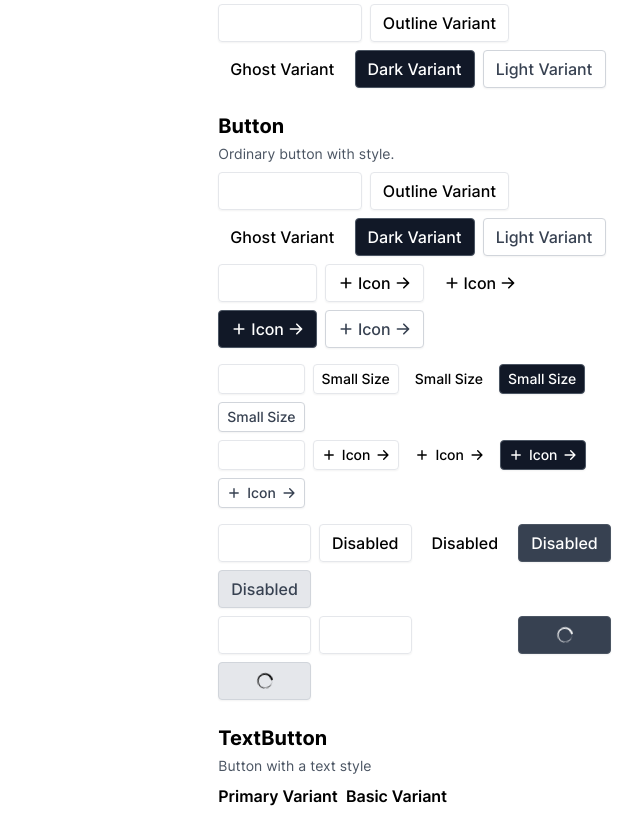
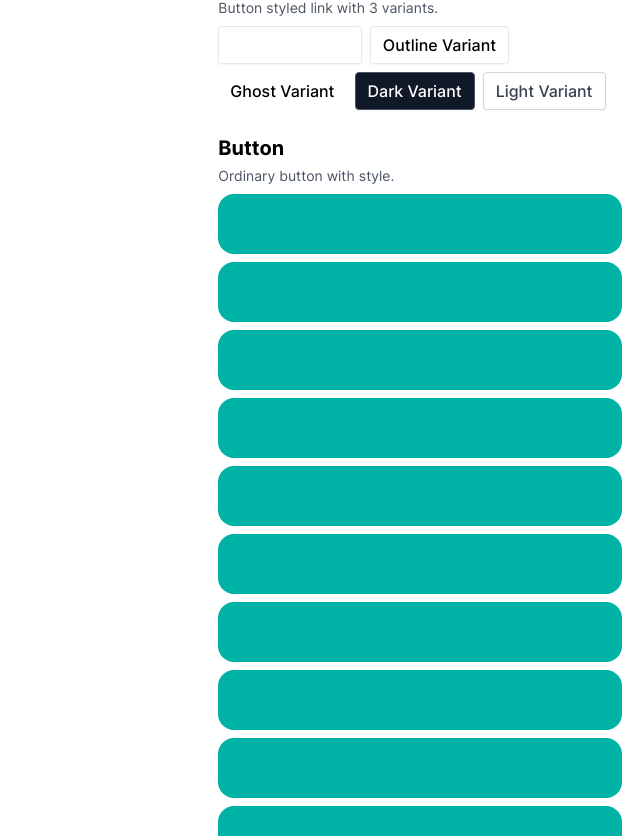
Before and after one commit to guesung/fusion-infinity, a Next.js app: page /components in a window 1280 px wide. Shown: the part 1122-1958 px from the top of the page, without its empty margins (640-1280 px from the left). Built offline with nearby package versions, Linux system fonts and the light colour scheme.

Commit message:
feat : button 컴포넌트

```diff
--- a/src/components/buttons/Button.tsx
+++ b/src/components/buttons/Button.tsx
@@ -1,156 +1,10 @@
-import * as React from 'react';
-import { IconType } from 'react-icons';
-import { ImSpinner2 } from 'react-icons/im';
-
-import clsxm from '@/lib/clsxm';
-
-const ButtonVariant = ['primary', 'outline', 'ghost', 'light', 'dark'] as const;
-const ButtonSize = ['sm', 'base'] as const;
-
-type ButtonProps = {
-  isLoading?: boolean;
-  isDarkBg?: boolean;
-  variant?: (typeof ButtonVariant)[number];
-  size?: (typeof ButtonSize)[number];
-  leftIcon?: IconType;
-  rightIcon?: IconType;
-  leftIconClassName?: string;
-  rightIconClassName?: string;
-} & React.ComponentPropsWithRef<'button'>;
-
-const Button = React.forwardRef<HTMLButtonElement, ButtonProps>(
-  (
-    {
-      children,
-      className,
-      disabled: buttonDisabled,
-      isLoading,
-      variant = 'primary',
-      size = 'base',
-      isDarkBg = false,
-      leftIcon: LeftIcon,
-      rightIcon: RightIcon,
-      leftIconClassName,
-      rightIconClassName,
-      ...rest
-    },
-    ref
-  ) => {
-    const disabled = isLoading || buttonDisabled;
-
-    return (
-      <button
-        ref={ref}
-        type='button'
-        disabled={disabled}
-        className={clsxm(
-          'inline-flex items-center rounded font-medium',
-          'focus-visible:ring-primary-500 focus:outline-none focus-visible:ring',
-          'shadow-sm',
-          'transition-colors duration-75',
-          //#region  //*=========== Size ===========
-          [
-            size === 'base' && ['px-3 py-1.5', 'text-sm md:text-base'],
-            size === 'sm' && ['px-2 py-1', 'text-xs md:text-sm'],
-          ],
-          //#endregion  //*======== Size ===========
-          //#region  //*=========== Variants ===========
-          [
-            variant === 'primary' && [
-              'bg-primary-500 text-white',
-              'border-primary-600 border',
-              'hover:bg-primary-600 hover:text-white',
-              'active:bg-primary-700',
-              'disabled:bg-primary-700',
-            ],
-            variant === 'outline' && [
-              'text-primary-500',
-              'border-primary-500 border',
-              'hover:bg-primary-50 active:bg-primary-100 disabled:bg-primary-100',
-              isDarkBg &&
-                'hover:bg-gray-900 active:bg-gray-800 disabled:bg-gray-800',
-            ],
-            variant === 'ghost' && [
-              'text-primary-500',
-              'shadow-none',
-              'hover:bg-primary-50 active:bg-primary-100 disabled:bg-primary-100',
-              isDarkBg &&
-                'hover:bg-gray-900 active:bg-gray-800 disabled:bg-gray-800',
-            ],
-            variant === 'light' && [
-              'bg-white text-gray-700',
-              'border border-gray-300',
-              'hover:text-dark hover:bg-gray-100',
-              'active:bg-white/80 disabled:bg-gray-200',
-            ],
-            variant === 'dark' && [
-              'bg-gray-900 text-white',
-              'border border-gray-600',
-              'hover:bg-gray-800 active:bg-gray-700 disabled:bg-gray-700',
-            ],
-          ],
-          //#endregion  //*======== Variants ===========
-          'disabled:cursor-not-allowed',
-          isLoading &&
-            'relative text-transparent transition-none hover:text-transparent disabled:cursor-wait',
-          className
-        )}
-        {...rest}
-      >
-        {isLoading && (
-          <div
-            className={clsxm(
-              'absolute left-1/2 top-1/2 -translate-x-1/2 -translate-y-1/2',
-              {
-                'text-white': ['primary', 'dark'].includes(variant),
-                'text-black': ['light'].includes(variant),
-                'text-primary-500': ['outline', 'ghost'].includes(variant),
-              }
-            )}
-          >
-            <ImSpinner2 className='animate-spin' />
-          </div>
-        )}
-        {LeftIcon && (
-          <div
-            className={clsxm([
-              size === 'base' && 'mr-1',
-              size === 'sm' && 'mr-1.5',
-            ])}
-          >
-            <LeftIcon
-              className={clsxm(
-                [
-                  size === 'base' && 'md:text-md text-md',
-                  size === 'sm' && 'md:text-md text-sm',
-                ],
-                leftIconClassName
-              )}
-            />
-          </div>
-        )}
-        {children}
-        {RightIcon && (
-          <div
-            className={clsxm([
-              size === 'base' && 'ml-1',
-              size === 'sm' && 'ml-1.5',
-            ])}
-          >
-            <RightIcon
-              className={clsxm(
-                [
-                  size === 'base' && 'text-md md:text-md',
-                  size === 'sm' && 'md:text-md text-sm',
-                ],
-                rightIconClassName
-              )}
-            />
-          </div>
-        )}
-      </button>
-    );
-  }
-);
-
-export default Button;
+interface ButtonProps {
+  text: string;
+}
+export default function Button({ text }: ButtonProps) {
+  return (
+    <button className='bg-main h-[3.75rem] w-full rounded-[1rem] text-[1.25rem] text-white'>
+      {text}
+    </button>
+  );
+}
```
